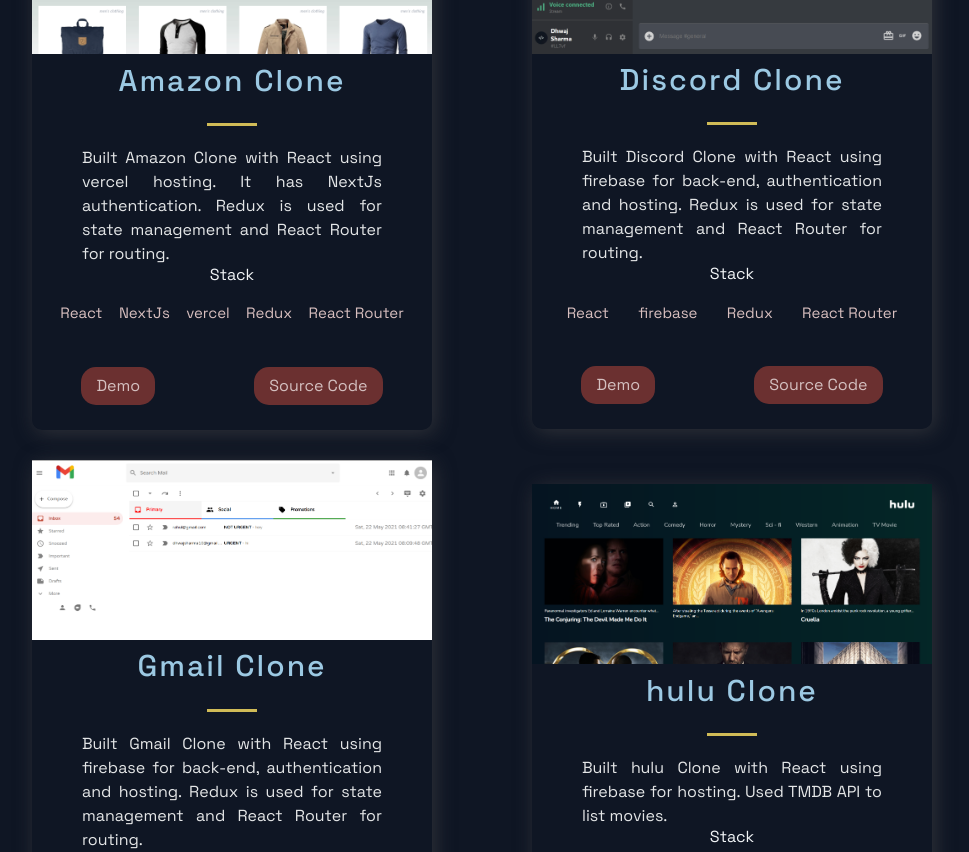
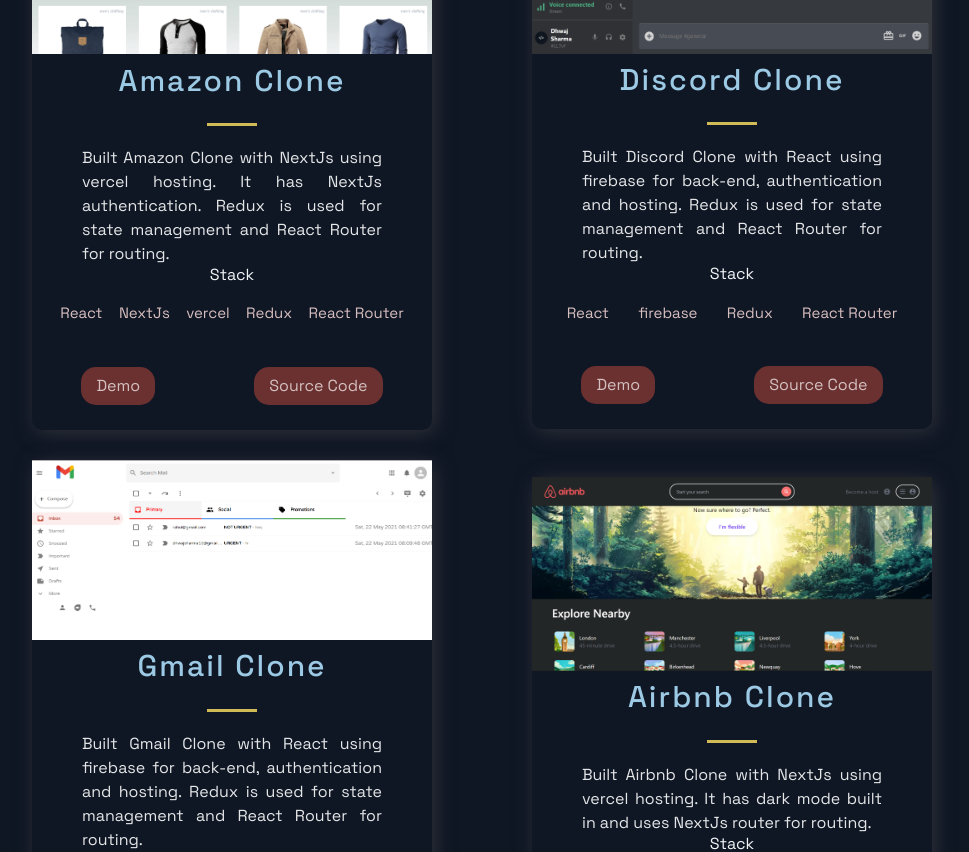
Before and after one commit to dhwajsharma/portfolio-nextjs, a Next.js app: page / in a window 1280 px wide. Shown: the part 962-1814 px from the top of the page, without its empty margins (158-1127 px from the left). Built offline with nearby package versions, Linux system fonts and the light colour scheme.

Commit message:
replaced a project

```diff
--- a/src/constants/constants.js
+++ b/src/constants/constants.js
@@ -1,7 +1,7 @@
 export const projects = [
   {
     title: 'Amazon Clone',
-    description: "Built Amazon Clone with React using vercel hosting. It has NextJs authentication. Redux is used for state management and React Router for routing.",
+    description: "Built Amazon Clone with NextJs using vercel hosting. It has NextJs authentication. Redux is used for state management and React Router for routing.",
     image: '/images/4.png',
     tags: ['React', 'NextJs', 'vercel', 'Redux', 'React Router'],
     source: 'https://github.com/dhwajsharma/amazon-clone-nextjs',
@@ -27,12 +27,12 @@
     id: 2,
   },
   {
-    title: 'hulu Clone',
-    description: "Built hulu Clone with React using firebase for hosting. Used TMDB API to list movies.",
+    title: 'Airbnb Clone',
+    description: "Built Airbnb Clone with NextJs using vercel hosting. It has dark mode built in and uses NextJs router for routing.",
     image: '/images/3.png',
-    tags: ['React', 'API', 'firebase'],
-    source: 'https://github.com/dhwajsharma/hulu-clone-react',
-    visit: 'https://hulu-clone-react-2cda6.web.app/',
+    tags: ['React', 'NextJs', 'vercel', 'Redux', 'React Router'],
+    source: 'https://github.com/dhwajsharma/airbnb-clone-nextjs',
+    visit: 'https://airbnb-clone-nextjs-eta.vercel.app/',
     id: 3,
   },
 
```
Also changed, not shown: public/images/3.png.
